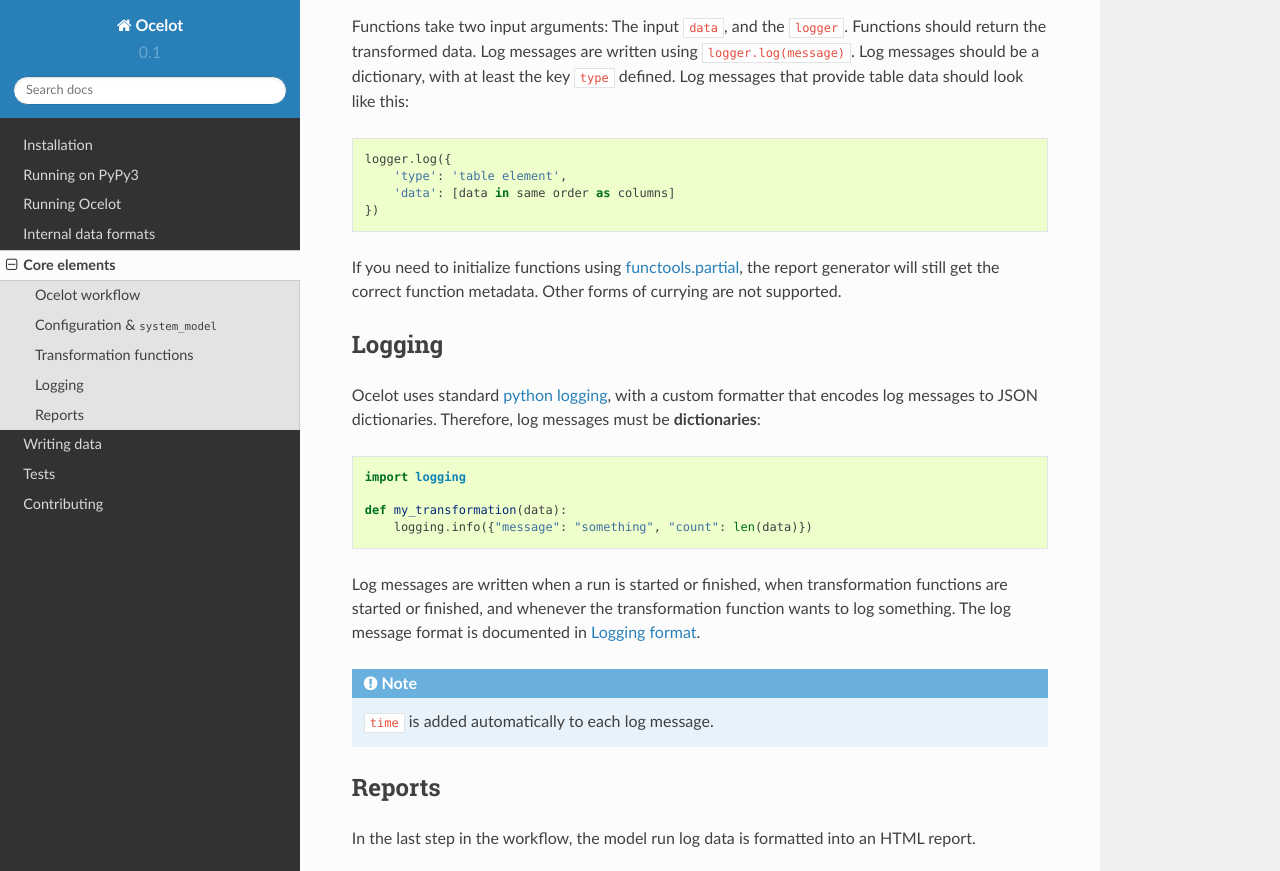
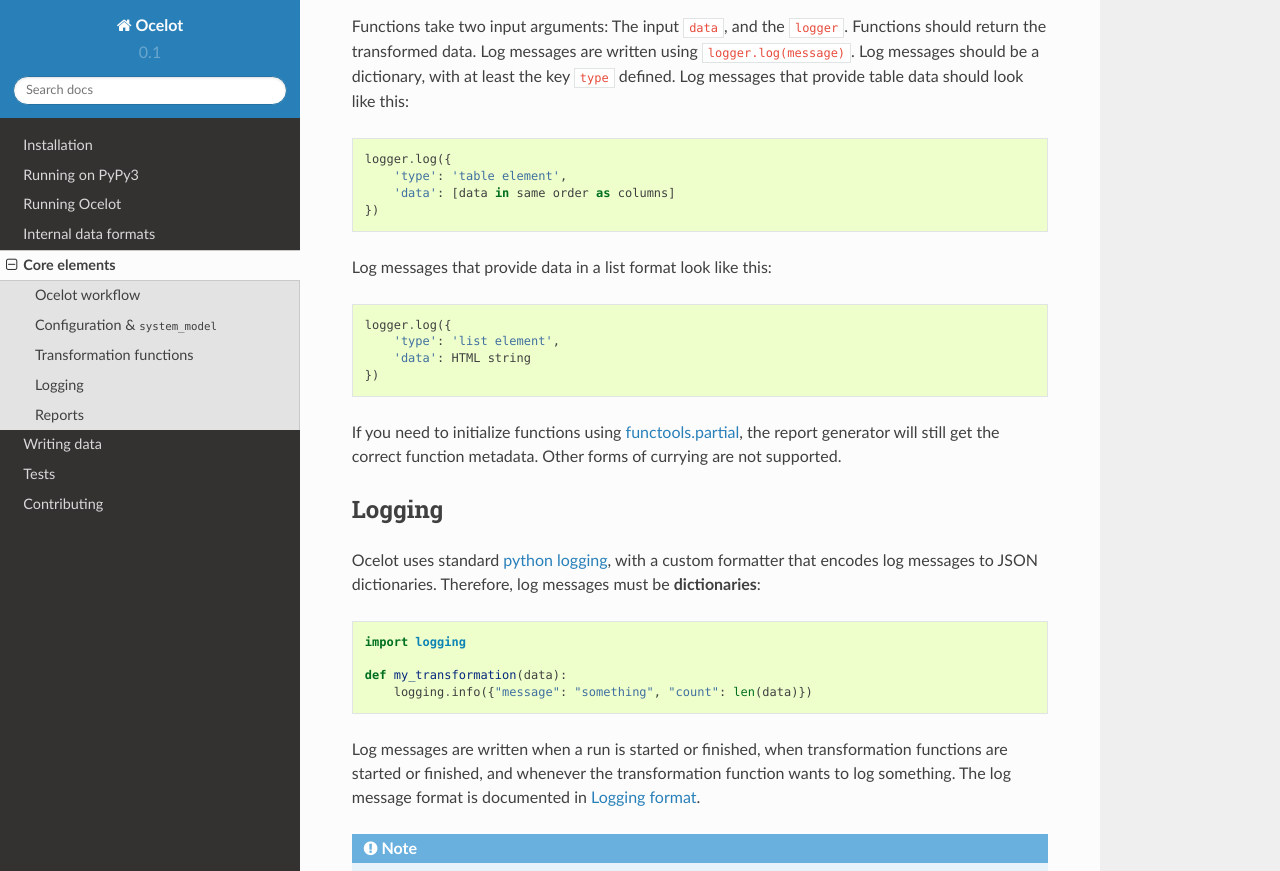
Before and after one commit to OcelotProject/Ocelot, a Sphinx documentation site: the page built from docs/foundation.rst, in a window 1280 px wide and 900 px high, scrolled down 2055 px, cut to the strip 0-871 px from the top of the window. Built offline with Sphinx 7.4.7 and the Read the Docs theme 2.0.0, drawn with Linux system fonts in a browser that asks for light colours.

```diff
--- a/docs/foundation.rst
+++ b/docs/foundation.rst
@@ -67,6 +67,15 @@ Functions take two input arguments: The input ``data``, and the ``logger``. Func
         'data': [data in same order as columns]
     })
 
+Log messages that provide data in a list format look like this:
+
+.. code-block:: python
+
+    logger.log({
+        'type': 'list element',
+        'data': HTML string
+    })
+
 If you need to initialize functions using `functools.partial <https://docs.python.org/3.5/library/functools.html#functools.partial>`__, the report generator will still get the correct function metadata. Other forms of currying are not supported.
 
 .. _logger:
```
Also changed, not shown: docs/filesystem.rst (+7 -0 lines), 1 other file.
